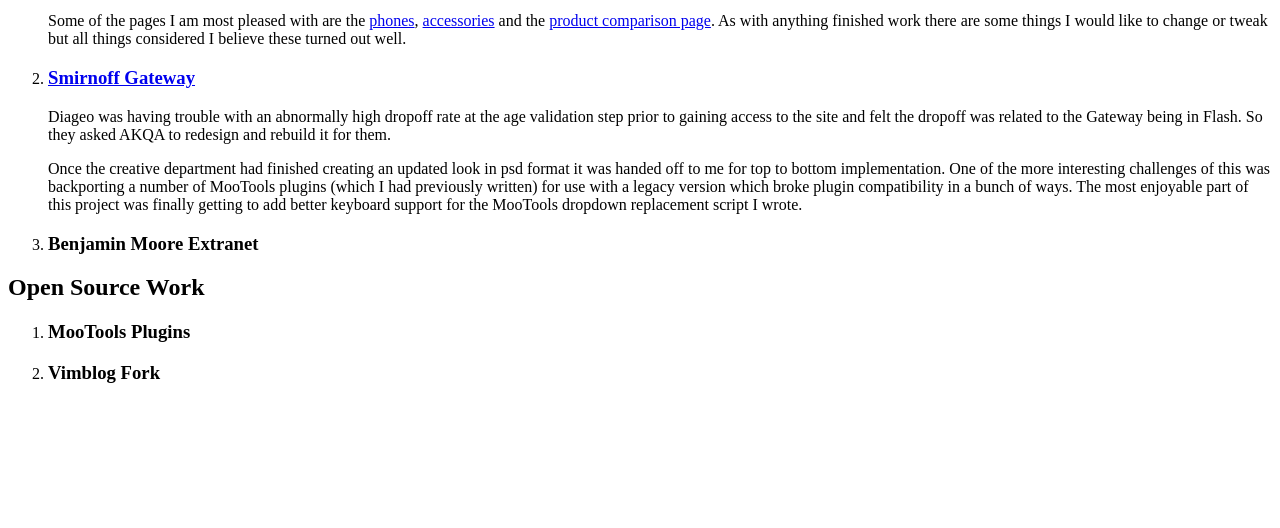
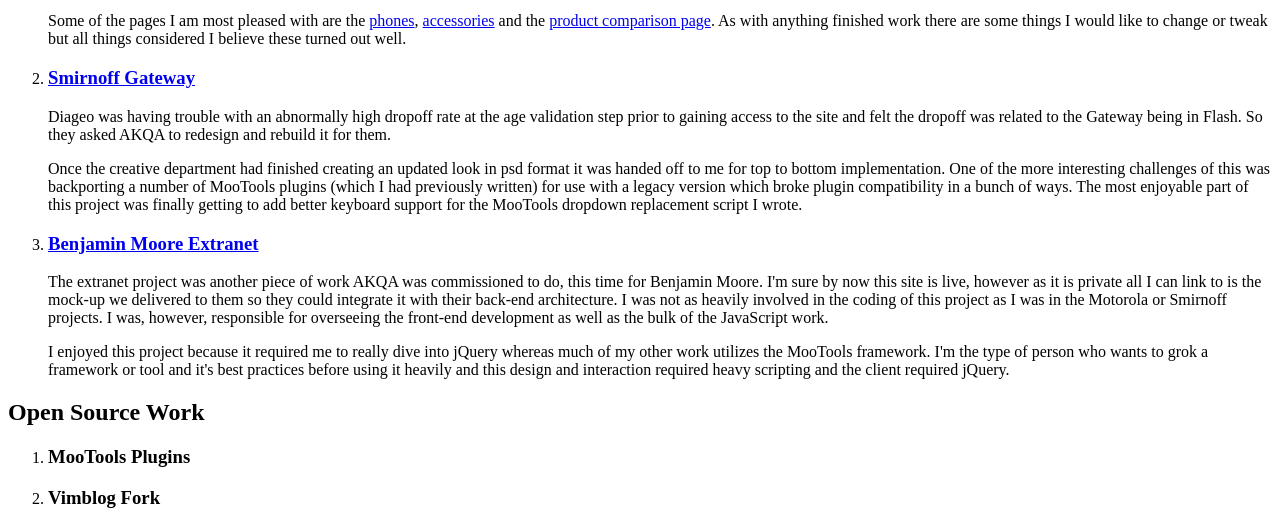
Before and after one commit to bryanjswift/bryanjswift.github.com, a PHP site: page / in a window 1280 px wide. Shown: the part 333-861 px from the top of the page. Before the commit the page ends 716 px from the top, so only its background shows below. Run offline with PHP 8.4, Linux system fonts and the light colour scheme.

Commit message:
added description for Benjamin Moore Extranet project

```diff
--- a/index.php
+++ b/index.php
@@ -23,7 +23,9 @@
 				<p>Once the creative department had finished creating an updated look in psd format it was handed off to me for top to bottom implementation. One of the more interesting challenges of this was backporting a number of MooTools plugins (which I had previously written) for use with a legacy version which broke plugin compatibility in a bunch of ways. The most enjoyable part of this project was finally getting to add better keyboard support for the MooTools dropdown replacement script I wrote.</p>
 			</li>
 			<li>
-				<h3>Benjamin Moore Extranet</h3>
+				<h3><a href="http://bryanjswift.com/projects/bm-extranet/index.html" title="Mockup of Benjamin Moore Extranet Site">Benjamin Moore Extranet</a></h3>
+				<p>The extranet project was another piece of work AKQA was commissioned to do, this time for Benjamin Moore. I'm sure by now this site is live, however as it is private all I can link to is the mock-up we delivered to them so they could integrate it with their back-end architecture. I was not as heavily involved in the coding of this project as I was in the Motorola or Smirnoff projects. I was, however, responsible for overseeing the front-end development as well as the bulk of the JavaScript work.</p>
+				<p>I enjoyed this project because it required me to really dive into jQuery whereas much of my other work utilizes the MooTools framework. I'm the type of person who wants to grok a framework or tool and it's best practices before using it heavily and this design and interaction required heavy scripting and the client required jQuery.</p>
 			</li>
 		</ol>
 		<h2>Open Source Work</h2>
```
